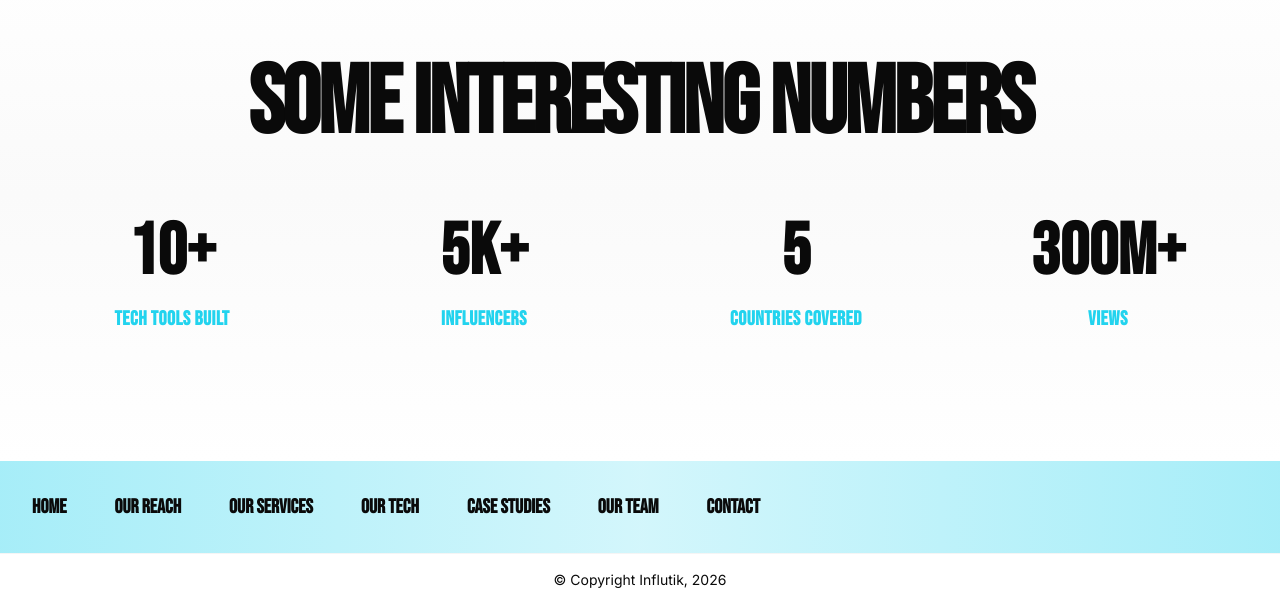
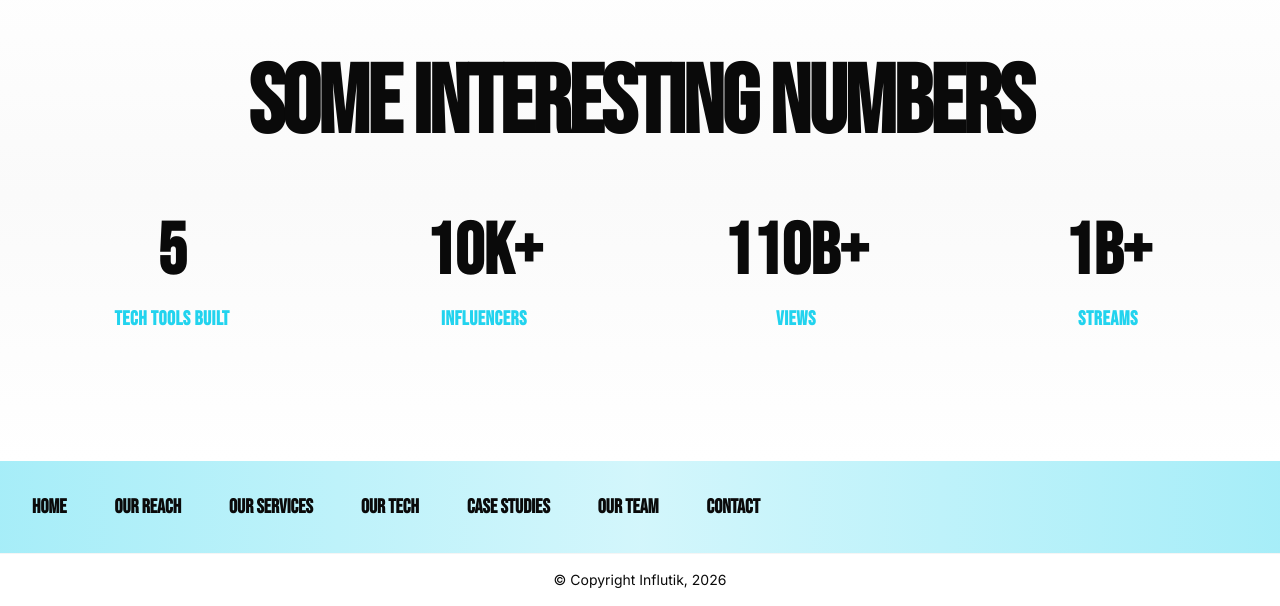
Before and after one commit to MuhammadAhmed036/zaryab-uk-client, a Next.js app: page /team in a window 1280 px wide. Shown: the part 2594-3200 px from the top of the page. Built offline with nearby package versions, Linux system fonts and the light colour scheme.

Commit message:
Case Study Update + Our Team Last Section Update

```diff
--- a/src/app/case-studies/page.js
+++ b/src/app/case-studies/page.js
@@ -129,7 +129,7 @@ const caseStudyCards = [
     description: 'We were able to produce over 500 football edits within a 3 week period generating 300M+ views and a lot of organic recreations within the football niche. We started the content production at less than 300 video creations.',
     phones: [
       { type: 'FOOTBALL EDITS', variant: 'emerald', videoUrl: 'https://player.vimeo.com/video/1154665843?title=0&byline=0&portrait=0&badge=0&autoplay=1&muted=1&loop=1&background=1&autopause=0&player_id=0&app_id=58479', tiktokUrl: 'https://www.tiktok.com/@alxxvfx0/video/7516265640336952607?is_from_webapp=1&sender_device=pc&web_id=7551832417540556310' },
-      { type: 'LUXURY / MONEY EDITS', variant: 'blue', videoUrl: 'https://player.vimeo.com/video/1154666418?title=0&byline=0&portrait=0&badge=0&autoplay=1&muted=1&loop=1&background=1&autopause=0&player_id=0&app_id=58479', tiktokUrl: 'https://www.tiktok.com/@8eatrizfitas/video/7512541678587104534?is_from_webapp=1&sender_device=pc&web_id=7551832417540556310' }
+      { type: 'INFLUENCER CONTENT', variant: 'blue', videoUrl: 'https://player.vimeo.com/video/1154666418?title=0&byline=0&portrait=0&badge=0&autoplay=1&muted=1&loop=1&background=1&autopause=0&player_id=0&app_id=58479', tiktokUrl: 'https://www.tiktok.com/@8eatrizfitas/video/7512541678587104534?is_from_webapp=1&sender_device=pc&web_id=7551832417540556310' }
     ]
   },
   {
@@ -149,7 +149,7 @@ const caseStudyCards = [
     description: 'We developed content strategy for a debut song by an artist from scratch resulting in over 8K video recreations and over 1M streams. Growing his monthly listeners from 300 to 30K+ within a month.',
     phones: [
       { type: 'INFLUENCER TRENDY', variant: 'cyan', videoUrl: 'https://player.vimeo.com/video/1154672634?title=0&byline=0&portrait=0&badge=0&autoplay=1&muted=1&loop=1&background=1&autopause=0&player_id=0&app_id=58479', tiktokUrl: 'https://www.tiktok.com/@st_rayyn/video/7502498211114847510?is_from_webapp=1&sender_device=pc' },
-      { type: 'AI CONTENT', variant: 'violet', imageUrl: '/images/case-studies/logos/ssstik.io_1768472924865.webp', tiktokUrl: 'https://www.tiktok.com/@777luxrich/photo/7502114116564290822?is_from_webapp=1&sender_device=pc' },
+      { type: 'LUXURY/AESTHETIC CONTENT', variant: 'violet', imageUrl: '/images/case-studies/logos/ssstik.io_1768472924865.webp', tiktokUrl: 'https://www.tiktok.com/@777luxrich/photo/7502114116564290822?is_from_webapp=1&sender_device=pc' },
       { type: 'FOOTBALL EDITS', variant: 'emerald', videoUrl: 'https://player.vimeo.com/video/1154673899?title=0&byline=0&portrait=0&badge=0&autoplay=1&muted=1&loop=1&background=1&autopause=0&player_id=0&app_id=58479', tiktokUrl: 'https://www.tiktok.com/@aqurdz/video/7474352236265688342?is_from_webapp=1&sender_device=pc' },
       { type: 'MOVIE EDITS', variant: 'rose', videoUrl: 'https://player.vimeo.com/video/1154673939?title=0&byline=0&portrait=0&badge=0&autoplay=1&muted=1&loop=1&background=1&autopause=0&player_id=0&app_id=58479', tiktokUrl: 'https://www.tiktok.com/@flamexfilms/video/7451672916648938774?is_from_webapp=1&sender_device=pc' }
     ]
@@ -231,8 +231,8 @@ const contentAtScaleData = {
       tiktokUrl: 'https://www.tiktok.com/@dkrfut/video/7461305683632196869?is_from_webapp=1&sender_device=pc&web_id=7551832417540556310'
     },
     {
-      title: 'MOVIE/SERIES EDITS',
-      subtitle: 'FOOTBALL EDITS',
+      title: 'MOVIE EDITS',
+      subtitle: 'MOVIE EDITS',
       variant: 'slate',
       videoUrl: 'https://player.vimeo.com/video/1154675694?title=0&byline=0&portrait=0&badge=0&autoplay=1&muted=1&loop=1&background=1&autopause=0&player_id=0&app_id=58479',
       tiktokUrl: 'https://www.tiktok.com/@hulk2003.s/video/7477583973762354437?is_from_webapp=1&sender_device=pc&web_id=7551832417540556310'
@@ -288,8 +288,8 @@ const coldData = {
   contentCategories: [
     { title: 'MOVIE EDITS', variant: 'rose', videoUrl: 'https://player.vimeo.com/video/1154668617?title=0&byline=0&portrait=0&badge=0&autoplay=1&muted=1&loop=1&background=1&autopause=0&player_id=0&app_id=58479', tiktokUrl: 'https://www.tiktok.com/@nylanbaee/video/7557056773069262136' },
     { title: 'ANIME EDITS', variant: 'violet', videoUrl: 'https://player.vimeo.com/video/1154668822?title=0&byline=0&portrait=0&badge=0&autoplay=1&muted=1&loop=1&background=1&autopause=0&player_id=0&app_id=58479', tiktokUrl: 'https://www.tiktok.com/@w.kman_/video/7557349240687660296' },
-    { title: 'INFLUENCER CONTENT', variant: 'cyan', videoUrl: 'https://player.vimeo.com/video/1154669787?title=0&byline=0&portrait=0&badge=0&autoplay=1&muted=1&loop=1&background=1&autopause=0&player_id=0&app_id=58479', tiktokUrl: 'https://www.tiktok.com/@just.lyricssx/video/7564123664082423062' },
-    { title: 'LYRICAL CONTENT', variant: 'emerald', videoUrl: 'https://player.vimeo.com/video/1154669717?title=0&byline=0&portrait=0&badge=0&autoplay=1&muted=1&loop=1&background=1&autopause=0&player_id=0&app_id=58479', tiktokUrl: 'https://www.tiktok.com/@ksmalicsi/video/7559947031939255553?is_from_webapp=1&sender_device=pc' }
+    { title: 'LYRICAL CONTENT', variant: 'cyan', videoUrl: 'https://player.vimeo.com/video/1154669787?title=0&byline=0&portrait=0&badge=0&autoplay=1&muted=1&loop=1&background=1&autopause=0&player_id=0&app_id=58479', tiktokUrl: 'https://www.tiktok.com/@just.lyricssx/video/7564123664082423062' },
+    { title: 'INFLUENCER CONTENT', variant: 'emerald', videoUrl: 'https://player.vimeo.com/video/1154669717?title=0&byline=0&portrait=0&badge=0&autoplay=1&muted=1&loop=1&background=1&autopause=0&player_id=0&app_id=58479', tiktokUrl: 'https://www.tiktok.com/@ksmalicsi/video/7559947031939255553?is_from_webapp=1&sender_device=pc' }
   ],
   stats: [
     { label: 'SREAMS', value: '8M' },
@@ -486,8 +486,8 @@ export default function CaseStudiesPage() {
               className="text-lg md:text-xl text-slate-600 max-w-2xl mx-auto leading-relaxed"
             >
               Real results from viral campaigns.{' '}
-              <span className="text-blue-600 font-semibold">See how we transformed brands</span>{' '}
-              into digital phenomena.
+              <span className="text-blue-600 font-semibold">See how we made different singles go viral.</span>{' '}
+
             </motion.p>
 
             {/* Floating Stats Preview */}
@@ -498,9 +498,9 @@ export default function CaseStudiesPage() {
               className="flex justify-center gap-8 md:gap-16 mt-12"
             >
               {[
-                { value: '500M+', label: 'Total Views' },
-                { value: '10K+', label: 'Videos Created' },
-                { value: '5M+', label: 'Streams Generated' }
+                { value: '110B+', label: 'Total Views' },
+                { value: '1M+', label: 'Videos Created' },
+                { value: '1B+', label: 'Streams Generated' }
               ].map((stat, index) => (
                 <motion.div
                   key={stat.label}
@@ -2452,10 +2452,7 @@ export default function CaseStudiesPage() {
                           </div>
                         </motion.a>
 
-                        {/* Video Label Below Phone */}
-                        <div className="text-[10px] md:text-xs font-bold text-white/50 mt-3 uppercase tracking-wide text-center">
-                          Video {index + 1}
-                        </div>
+
                       </motion.div>
                     ))}
                   </div>
--- a/src/app/team/page.js
+++ b/src/app/team/page.js
@@ -214,7 +214,7 @@ export default function TeamPage() {
                   transition={{ delay: 0.2, type: 'spring', stiffness: 200 }}
                 >
                   <h3 className="font-display font-black text-6xl md:text-7xl text-dark-900">
-                    10+
+                    5
                   </h3>
                 </motion.div>
               </div>
@@ -238,7 +238,7 @@ export default function TeamPage() {
                   transition={{ delay: 0.3, type: 'spring', stiffness: 200 }}
                 >
                   <h3 className="font-display font-black text-6xl md:text-7xl text-dark-900">
-                    5K+
+                    10K+
                   </h3>
                 </motion.div>
               </div>
@@ -262,12 +262,12 @@ export default function TeamPage() {
                   transition={{ delay: 0.4, type: 'spring', stiffness: 200 }}
                 >
                   <h3 className="font-display font-black text-6xl md:text-7xl text-dark-900">
-                    5
+                    110B+
                   </h3>
                 </motion.div>
               </div>
               <p className="font-display font-bold text-lg md:text-xl text-accent-cyan uppercase tracking-wide">
-                COUNTRIES COVERED
+                VIEWS
               </p>
             </motion.div>
 
@@ -286,12 +286,12 @@ export default function TeamPage() {
                   transition={{ delay: 0.5, type: 'spring', stiffness: 200 }}
                 >
                   <h3 className="font-display font-black text-6xl md:text-7xl text-dark-900">
-                    300M+
+                    1B+
                   </h3>
                 </motion.div>
               </div>
               <p className="font-display font-bold text-lg md:text-xl text-accent-cyan uppercase tracking-wide">
-                VIEWS
+                STREAMS
               </p>
             </motion.div>
           </motion.div>
```
